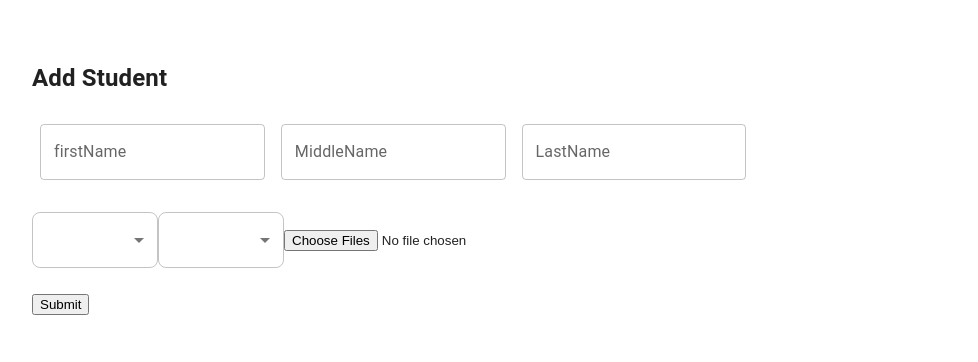
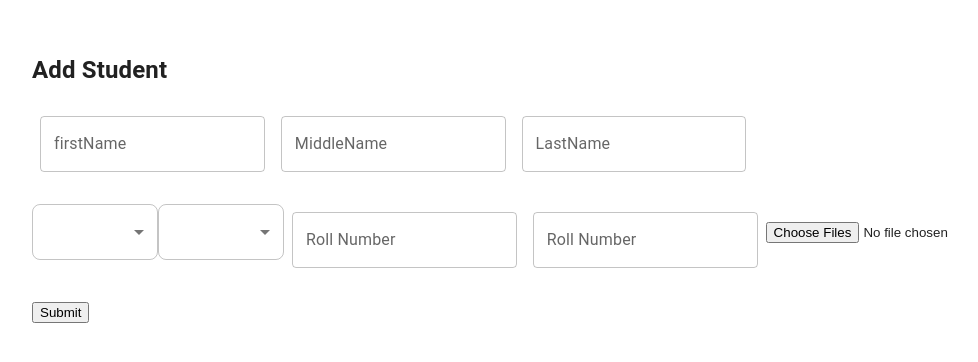
Before and after one commit to raihan-778/student-entry-client, a React (Vite) app: page /add-student in a window 1280 px wide. Shown: the part 222-584 px from the top of the page, without its empty margins (8-986 px from the left). Built offline with nearby package versions, Linux system fonts and the light colour scheme.

Commit message:
new functionality added

```diff
--- a/src/components/StudentInfo/AddStudent.jsx
+++ b/src/components/StudentInfo/AddStudent.jsx
@@ -26,7 +26,7 @@ const AddStudent = ({ name, label, required }) => {
 
   const handelAddStudent = (data) => {
     console.log(data);
-    const image = data.imageUrl[0];
+    const image = data.url[0];
     console.log(image);
     const formData = new FormData();
     formData.append("image", image);
@@ -47,7 +47,7 @@ const AddStudent = ({ name, label, required }) => {
             class: data.class,
             division: data.division,
             image: imgData.data.url,
-            // rollNumber: data.roll_number,
+            rollNumber: data.roll_number,
             // addressOne: data.address_one,
             // addressTwo: data.address_two,
           };
@@ -62,7 +62,9 @@ const AddStudent = ({ name, label, required }) => {
             .then((res) => res.json())
             .then((result) => {
               console.log(result);
-              toast.success(`new Student ${data.firstName} added successfully`);
+              toast.success(
+                `new Student ${data.first_name} added successfully`
+              );
               // navigate("/");
             });
         }
@@ -193,26 +195,38 @@ const AddStudent = ({ name, label, required }) => {
           )}
         />
 
-        {/* <Controller
-          as={
-            <Select>
-              <MenuItem disabled selected>
-                Division
-              </MenuItem>
-              <MenuItem>A</MenuItem>
-              <MenuItem>B</MenuItem>
-              <MenuItem>C</MenuItem>
-              <MenuItem>D</MenuItem>
-              <MenuItem>E</MenuItem>
-            </Select>
-          }
+        {/* Roll Number */}
+        <Controller
+          name="roll_number"
           control={control}
-          name="mySelect"
-        /> */}
-
-        {/* Roll Number */}
-
+          margin="normal"
+          render={({ field }) => (
+            <TextField
+              {...field}
+              label="Roll Number"
+              color="success"
+              sx={{ m: 1, width: "25ch" }}
+              error={!!errors.Roll_number}
+              helperText={errors.roll_number ? errors.last_name.message : ""}
+            />
+          )}
+        />
         {/* Address Line 1*/}
+        <Controller
+          name="roll_number"
+          control={control}
+          margin="normal"
+          render={({ field }) => (
+            <TextField
+              {...field}
+              label="Roll Number"
+              color="success"
+              sx={{ m: 1, width: "25ch" }}
+              error={!!errors.Roll_number}
+              helperText={errors.roll_number ? errors.last_name.message : ""}
+            />
+          )}
+        />
 
         {/* Address Line 2*/}
         {/* file upload */}
--- a/src/components/StudentInfo/StudentCard.jsx
+++ b/src/components/StudentInfo/StudentCard.jsx
@@ -55,7 +55,7 @@ export default function StudentCard() {
         .then((data) => {
           console.log(data);
           if (data.deletedCount > 0) {
-            refetch();
+            // refetch();
             toast.success(`buyer ${student.firstName} deleted successfully`);
           }
         });
--- a/src/main.jsx
+++ b/src/main.jsx
@@ -4,6 +4,7 @@ import React from "react";
 import ReactDOM from "react-dom/client";
 import { RouterProvider } from "react-router-dom";
 import { ToastContainer } from "react-toastify";
+import "react-toastify/dist/ReactToastify.css";
 import App from "./App";
 import "./index.css";
 import { router } from "./Layout/router";
```
